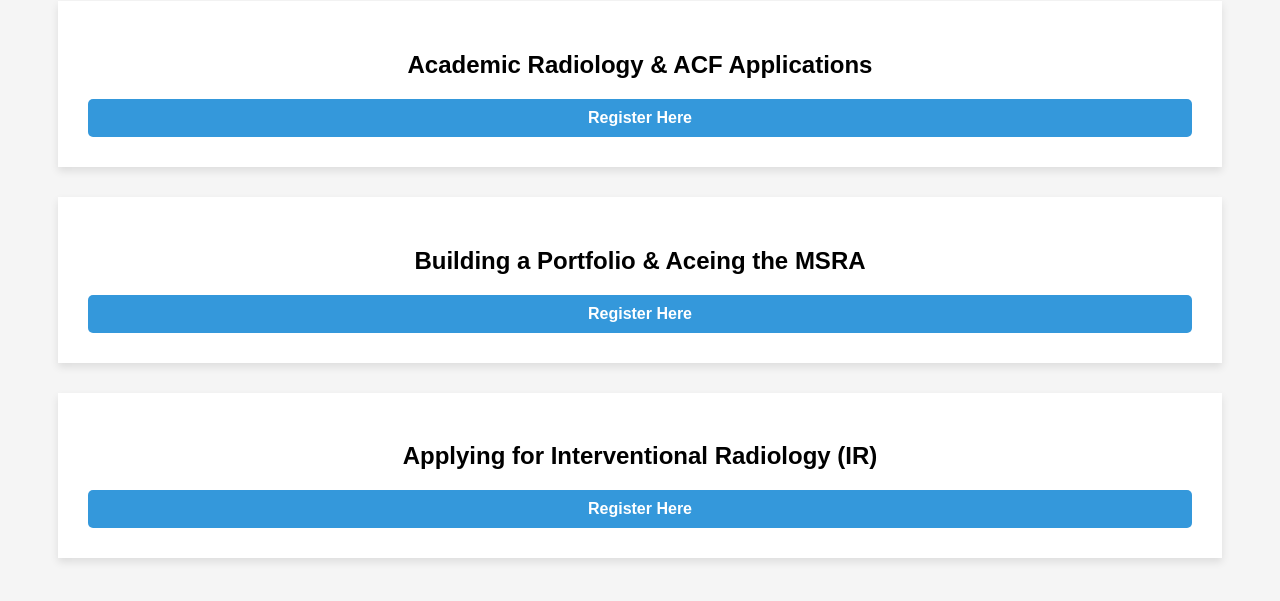
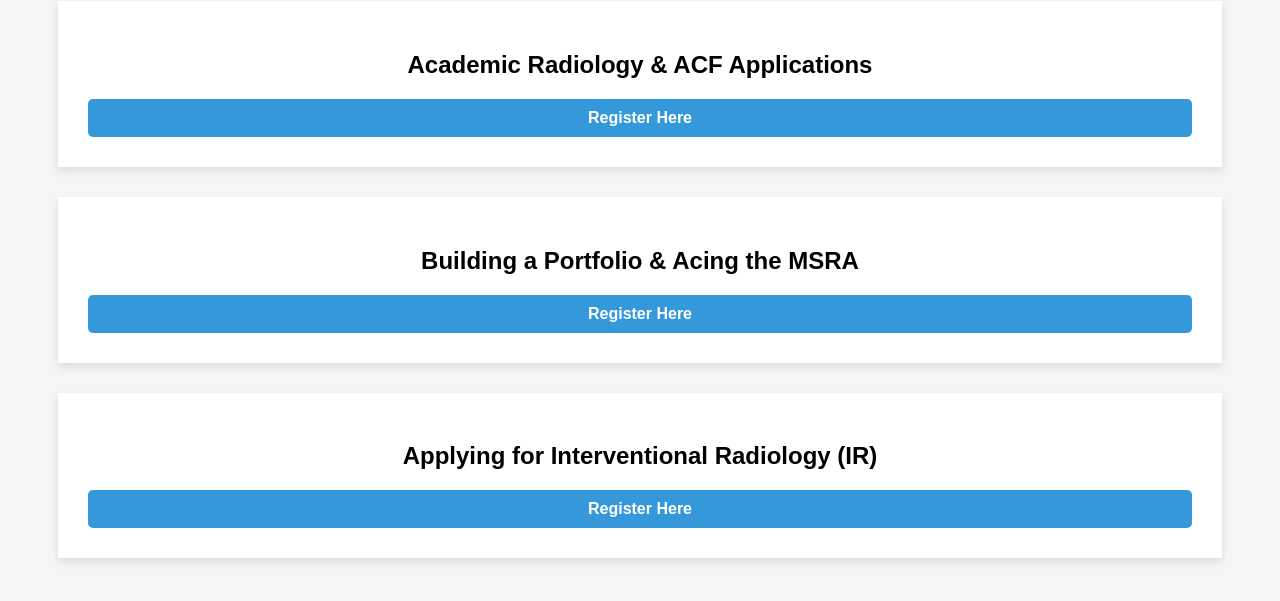
Before and after one commit to THShiwani/Multi_link_qr_landing, a plain HTML site: page index.html in a window 1280 px wide. Shown: the part 137-738 px from the top of the page. Drawn offline with Linux system fonts and the light colour scheme.

Commit message:
Update index.html

```diff
--- a/index.html
+++ b/index.html
@@ -43,7 +43,7 @@
 </div>
 
 <div class="webinar">
-    <h2>Building a Portfolio & Aceing the MSRA</h2>
+    <h2>Building a Portfolio & Acing the MSRA</h2>
     <a href="https://app.medall.org/event-listings/application-to-radiology-2-building-a-portfolio-aceing-the-msra">Register Here</a>
 </div>
 
```
